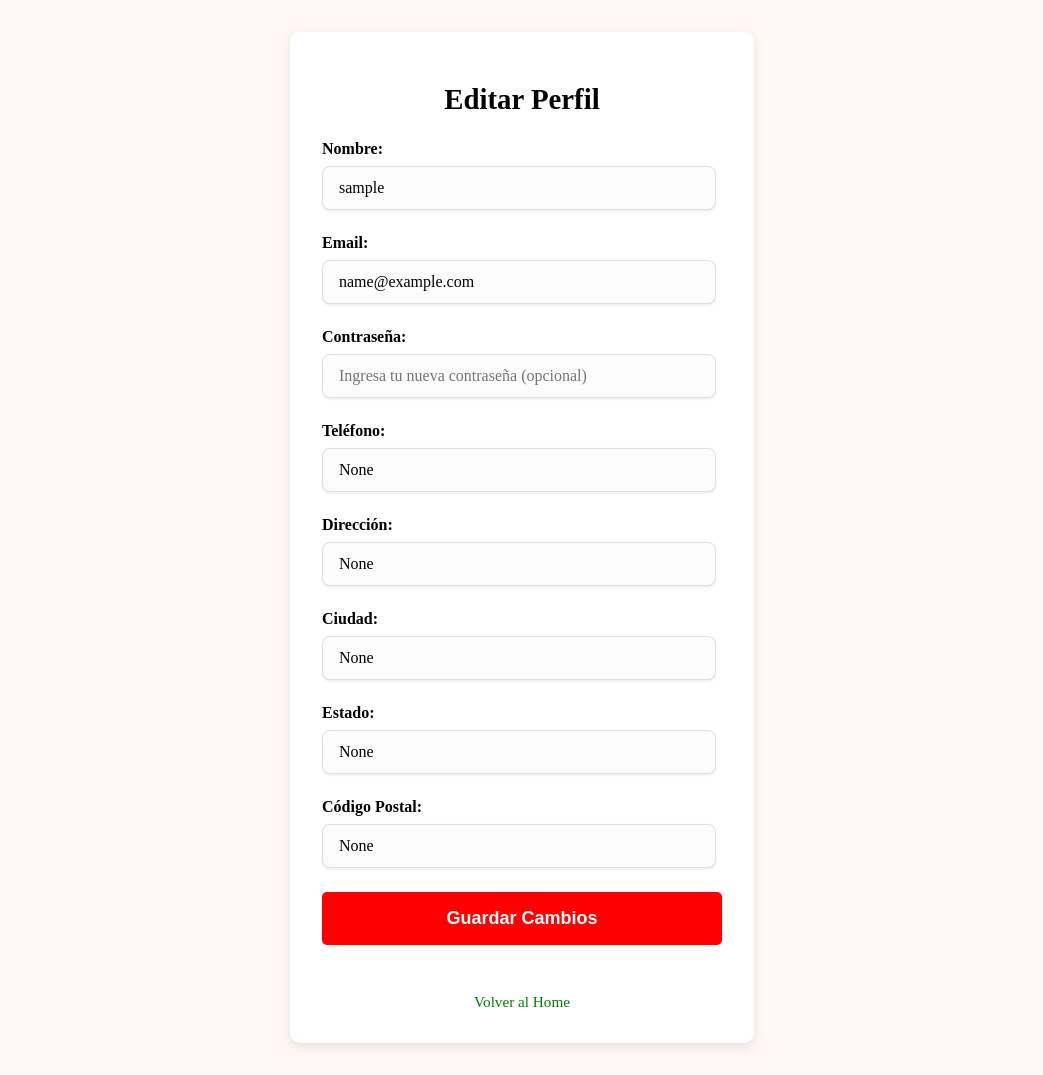
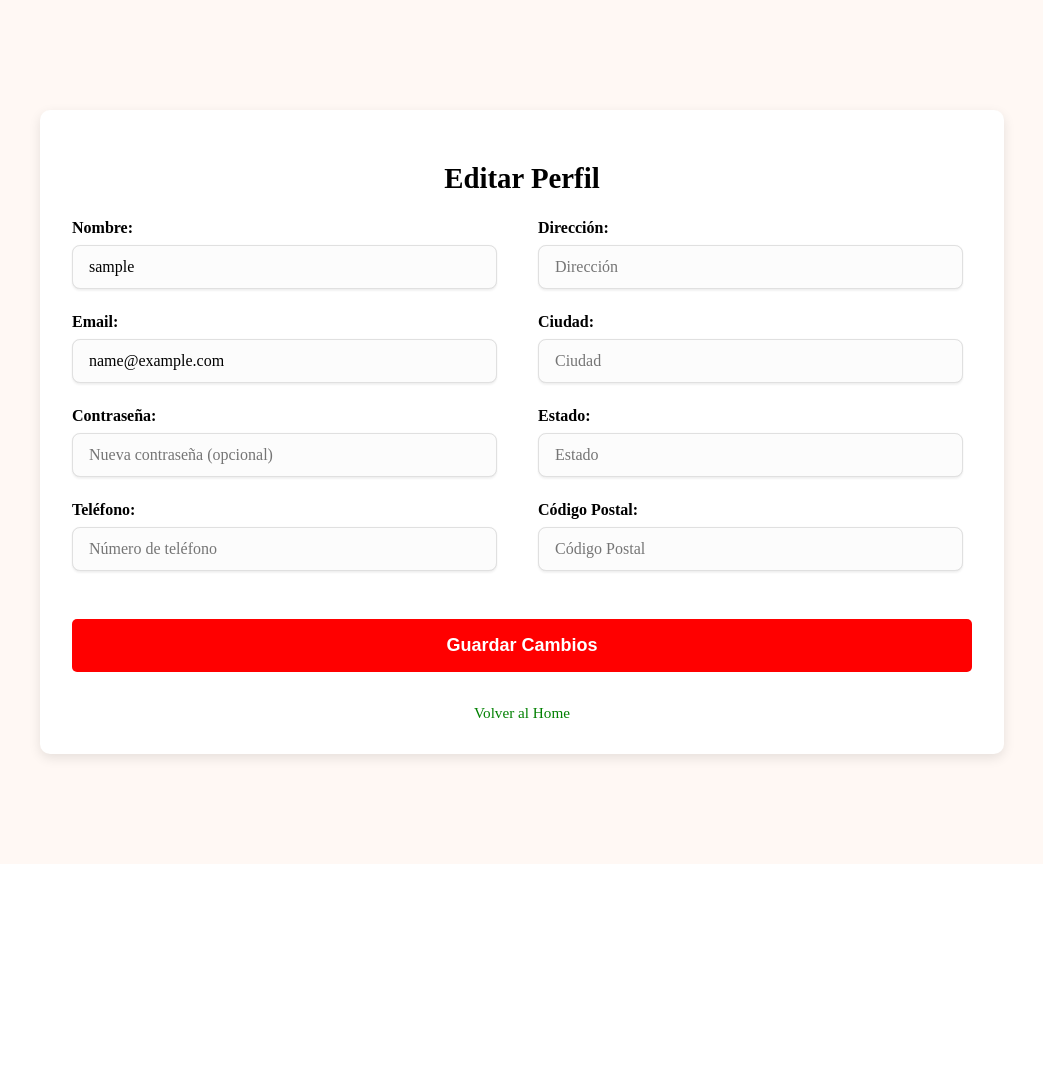
Before and after one commit to mgonzalz/doo_little-italy, a Django app: page /auth/edit-profile/ in a window 1280 px wide. Shown: the part 58-1133 px from the top of the page, without its empty margins (118-1161 px from the left). After the commit the page ends 824 px from the top, so only its background shows below. Run offline with Django 4.2, Linux system fonts and the light colour scheme; the visitor is signed in with stand-in values (Sample User, id 1); some web fonts are replaced.

Commit message:
edit_profile 2 columnas

```diff
--- a/pizzeria/authentication/templates/authentication/edit_profile.html
+++ b/pizzeria/authentication/templates/authentication/edit_profile.html
@@ -6,13 +6,13 @@
 {% block content %}
 <link rel="stylesheet" href="{% static 'authentication/css/login.css' %}">
 <style>
-    /* Estilo del cuerpo */
+    /* Fondo general */
     body {
         height: auto;
         overflow-y: auto;
         margin: 0;
         padding: 0;
-        background-color: #fff8f4; /* Fondo general */
+        background-color: #fff8f4;
     }
 
     /* Centrar el contenedor principal */
@@ -20,14 +20,14 @@
         min-height: 100vh;
         padding: 2rem 1rem;
         display: flex;
-        justify-content: center; /* Centrado horizontal */
-        align-items: center; /* Centrado vertical */
+        justify-content: center;
+        align-items: center;
     }
 
-    /* Estilo del cuadro blanco */
+    /* Cuadro principal */
     .login-container {
         width: 100%;
-        max-width: 400px;
+        max-width: 900px; /* Más ancho para acomodar dos columnas */
         background-color: #ffffff;
         padding: 2rem;
         border-radius: 10px;
@@ -40,24 +40,30 @@
         color: #000;
         margin-bottom: 1.5rem;
         font-weight: bold;
+        text-align: center;
     }
 
-    /* Cambios en los campos del formulario */
+    /* Contenedor de dos columnas */
+    .form-grid {
+        display: grid;
+        grid-template-columns: 1fr 1fr; /* Dos columnas iguales */
+        gap: 2rem; /* Espacio entre columnas */
+    }
+
+    /* Cada campo del formulario */
     .form-group {
-        margin-bottom: 1.5rem;
+        display: flex;
+        flex-direction: column;
         text-align: left;
     }
 
     .form-label {
-        display: block;
+        font-weight: bold;
         margin-bottom: 0.5rem;
-        font-weight: bold;
         font-size: 1rem;
     }
 
-    /* Ajuste del ancho de los campos del formulario */
     .form-input {
-        width: 90%; /* Cambio aquí: reducido al 90% del cuadro */
         border-radius: 8px;
         border: 1px solid #e0e0e0;
         background: #fcfcfc;
@@ -74,6 +80,7 @@
         box-shadow: 0 0 0 3px rgba(255, 0, 0, 0.1);
     }
 
+    /* Botón */
     .login-button {
         width: 100%;
         border-radius: 5px;
@@ -86,23 +93,22 @@
         font-size: 1.125rem;
         font-weight: bold;
         transition: background-color 0.2s ease;
+        margin-top: 1.5rem;
     }
 
     .login-button:hover {
         background-color: #e60000;
     }
 
-    .login-button:focus {
-        outline: none;
-        box-shadow: 0 0 0 3px rgba(255, 0, 0, 0.3);
+    /* Enlace para volver al Home */
+    .bottom-spacer {
+        margin-top: 1.5rem;
     }
 
     .forgot-password-link {
         color: rgba(0, 128, 0, 1);
         font-weight: 400;
         text-decoration: none;
-        display: inline-block;
-        margin-top: 1rem;
         font-size: 0.95rem;
     }
 
@@ -111,18 +117,14 @@
         color: rgba(0, 100, 0, 1);
     }
 
-    .bottom-spacer {
-        margin-top: 2rem;
+    /* Responsividad para pantallas pequeñas */
+    @media (max-width: 768px) {
+        .form-grid {
+            grid-template-columns: 1fr; /* Las columnas se apilan */
         }
 
-    @media (max-width: 768px) {
         .login-container {
-            margin: 0;
             padding: 1.5rem;
-        }
-
-        .login-main {
-            padding: 1rem;
         }
     }
 </style>
@@ -138,7 +140,10 @@
             {% endfor %}
         {% endif %}
 
-        <!-- Campos del formulario -->
+        <!-- Contenedor en forma de grid (dos columnas) -->
+        <div class="form-grid">
+            <!-- Columna izquierda (con nombre, email, contraseña y teléfono) -->
+            <div>
                 <div class="form-group">
                     <label for="username" class="form-label">Nombre:</label>
                     <input
@@ -146,11 +151,10 @@
                         id="username"
                         name="username"
                         class="form-input"
-                value="{{ user.username }}"
+                        value="{{ user.username|default:'' }}"
                         placeholder="Ingresa tu nombre"
                         required>
                 </div>
-
                 <div class="form-group">
                     <label for="email" class="form-label">Email:</label>
                     <input
@@ -158,11 +162,10 @@
                         id="email"
                         name="email"
                         class="form-input"
-                value="{{ user.email }}"
+                        value="{{ user.email|default:'' }}"
                         placeholder="Ingresa tu email"
                         required>
                 </div>
-
                 <div class="form-group">
                     <label for="password" class="form-label">Contraseña:</label>
                     <input
@@ -170,9 +173,8 @@
                         id="password"
                         name="password"
                         class="form-input"
-                placeholder="Ingresa tu nueva contraseña (opcional)">
+                        placeholder="Nueva contraseña (opcional)">
                 </div>
-
                 <div class="form-group">
                     <label for="phone_number" class="form-label">Teléfono:</label>
                     <input
@@ -180,10 +182,13 @@
                         id="phone_number"
                         name="phone_number"
                         class="form-input"
-                value="{{ user.profile.phone_number }}"
-                placeholder="Ingresa tu número de teléfono">
+                        value="{{ user.profile.phone_number|default:'' }}"
+                        placeholder="Número de teléfono">
+                </div>
             </div>
 
+            <!-- Columna derecha (con dirección, ciudad, estado y código postal) -->
+            <div>
                 <div class="form-group">
                     <label for="address" class="form-label">Dirección:</label>
                     <input
@@ -191,10 +196,9 @@
                         id="address"
                         name="address"
                         class="form-input"
-                value="{{ user.profile.address }}"
-                placeholder="Ingresa tu dirección">
+                        value="{{ user.profile.address|default:'' }}"
+                        placeholder="Dirección">
                 </div>
-
                 <div class="form-group">
                     <label for="city" class="form-label">Ciudad:</label>
                     <input
@@ -202,10 +206,9 @@
                         id="city"
                         name="city"
                         class="form-input"
-                value="{{ user.profile.city }}"
-                placeholder="Ingresa tu ciudad">
+                        value="{{ user.profile.city|default:'' }}"
+                        placeholder="Ciudad">
                 </div>
-
                 <div class="form-group">
                     <label for="state" class="form-label">Estado:</label>
                     <input
@@ -213,10 +216,9 @@
                         id="state"
                         name="state"
                         class="form-input"
-                value="{{ user.profile.state }}"
-                placeholder="Ingresa tu estado">
+                        value="{{ user.profile.state|default:'' }}"
+                        placeholder="Estado">
                 </div>
-
                 <div class="form-group">
                     <label for="zip_code" class="form-label">Código Postal:</label>
                     <input
@@ -224,14 +226,16 @@
                         id="zip_code"
                         name="zip_code"
                         class="form-input"
-                value="{{ user.profile.zip_code }}"
-                placeholder="Ingresa tu código postal">
+                        value="{{ user.profile.zip_code|default:'' }}"
+                        placeholder="Código Postal">
+                </div>
+            </div>
         </div>
 
         <!-- Botón para guardar cambios -->
         <button type="submit" class="login-button">Guardar Cambios</button>
 
-        <!-- Enlace al Home -->
+        <!-- Enlace para volver al Home -->
         <div class="bottom-spacer">
             <a href="{% url 'home' %}" class="forgot-password-link">Volver al Home</a>
         </div>
```
Lines whose indentation alone changed are shown as unchanged.
